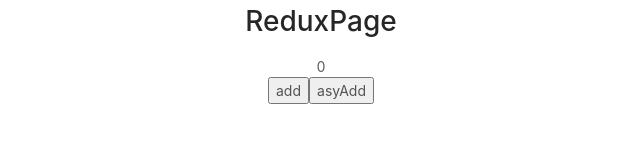
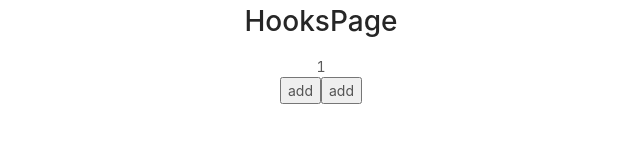
Before and after one commit to ZYXBL/react-study, a React (Create React App) app: page / in a window 1280 px wide. Shown: the top 160 px of the page, without its empty margins (319-959 px from the left). Built offline with nearby package versions, Linux system fonts and the light colour scheme.

Commit message:
hookspage

```diff
--- a/package.json
+++ b/package.json
@@ -14,6 +14,7 @@
     "react": "^16.13.1",
     "react-app-rewired": "^2.1.5",
     "react-dom": "^16.13.1",
+    "react-redux": "^7.2.0",
     "react-scripts": "3.4.1",
     "redux": "^4.0.5",
     "redux-logger": "^3.0.6",
--- a/src/App.js
+++ b/src/App.js
@@ -1,10 +1,11 @@
 import React from 'react';
 import './App.css';
+import HooksPage from './pages/HooksPage';
 
 // import ContextPage from './pages/ContextPage';
 // import HocPage from './pages/HocPage';
 // import ModalPage from './pages/ModalPage';
-import ReduxPage from './pages/ReduxPage';
+// import ReduxPage from './pages/ReduxPage';
 // import FormPage from './components/FormPage';
 // import MyRCFieldForm from './components/MyRCFieldForm';
 // import MyRCFieldClassForm from './components/MyRCFieldClassForm';
@@ -18,7 +19,8 @@ function App() {
       {/* <MyRCFieldClassForm></MyRCFieldClassForm> */}
       {/* <HocPage /> */}
       {/* <ModalPage /> */}
-      <ReduxPage />
+      {/* <ReduxPage /> */}
+      <HooksPage />
     </div>
   );
 }
--- /dev/null
+++ b/src/pages/HooksPage.js
@@ -0,0 +1,31 @@
+import React, { useReducer, useCallback, useEffect, useLayoutEffect } from 'react';
+import { counterReducer } from '../store';
+
+const init = initArg => {
+  return initArg + 1;
+}
+
+export default function HooksPage() {
+  const [state, dispatch] = useReducer(counterReducer, 0, init);
+
+  const add = useCallback(() => {
+    dispatch({ type: 'ADD' })
+  }, [])
+
+  useEffect(() => {
+    console.log('useEffect');
+  })
+
+  useLayoutEffect(() => {
+    console.log('useLayoutEffect');
+  })
+  console.log('--------')
+  return <div>
+    <h1>HooksPage</h1>
+    <div>{state}</div>
+    <button onClick={() => {
+      dispatch({ type: 'ADD', payload: 111 })
+    }}>add</button>
+    <button onClick={add}>add</button>
+  </div>
+}
```
Also changed, not shown: 1 other file (tests, documents, lock files or other folders).
